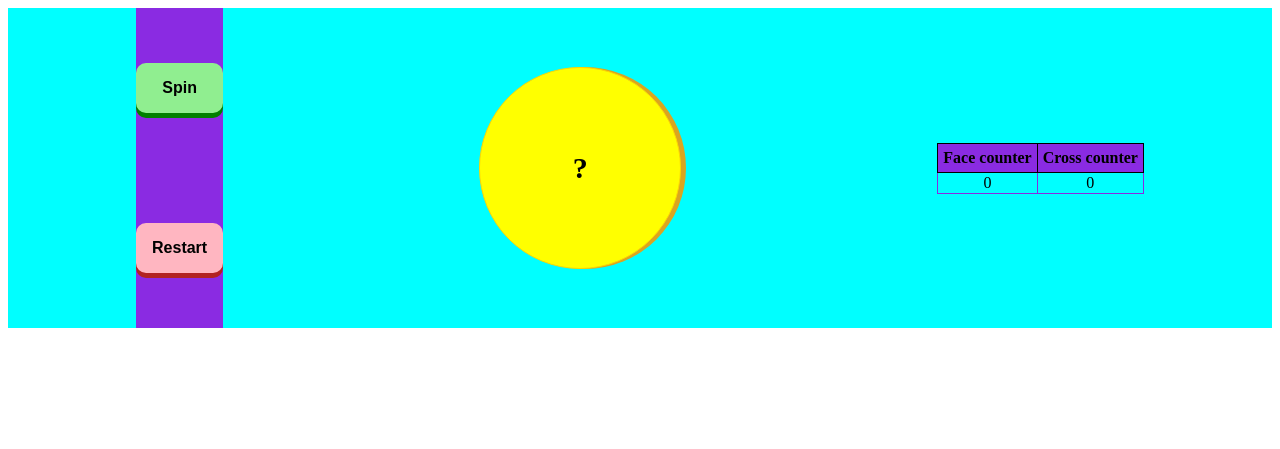
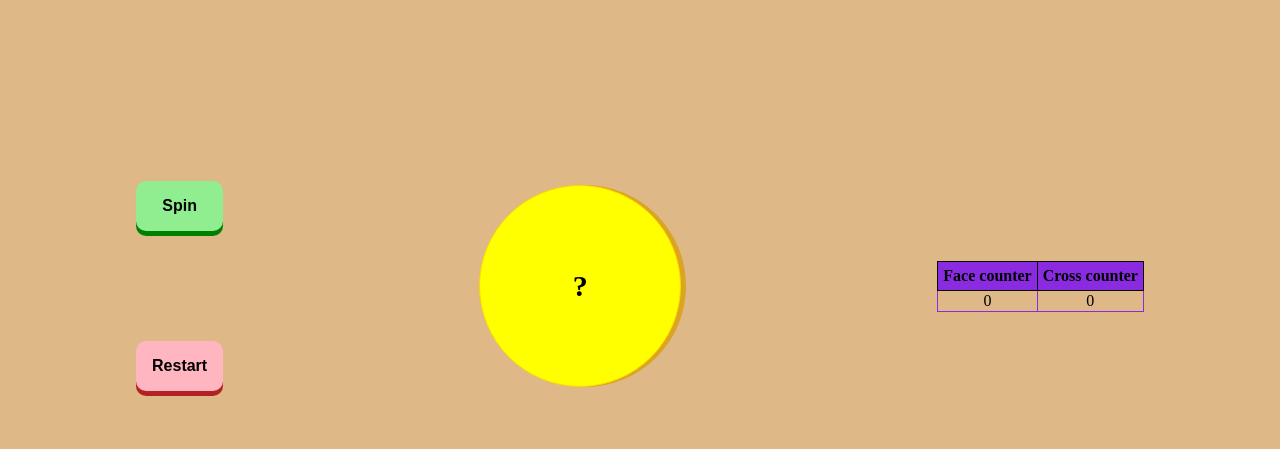
Before and after one commit to NathaRuiz/Coin_game, a plain HTML site: page Index.html in a window 1280 px wide. Drawn offline with Linux system fonts and the light colour scheme.

Commit message:
update css

```diff
--- a/style.css
+++ b/style.css
@@ -1,17 +1,21 @@
+
+body{
+    background-color: burlywood;
+}
 
 .game_content{
     display: flex;
+    flex-wrap: wrap;
     width: 100%;
     justify-content: space-around;
     align-items: center;
-    background-color: aqua;
+    margin-top: 10%;
 }
 
 .buttons{
     display: flex;
     flex-direction: column;
     min-height: 40vh;
-    background-color: blueviolet;
     justify-content: space-around;
 }
 .btn{
```
